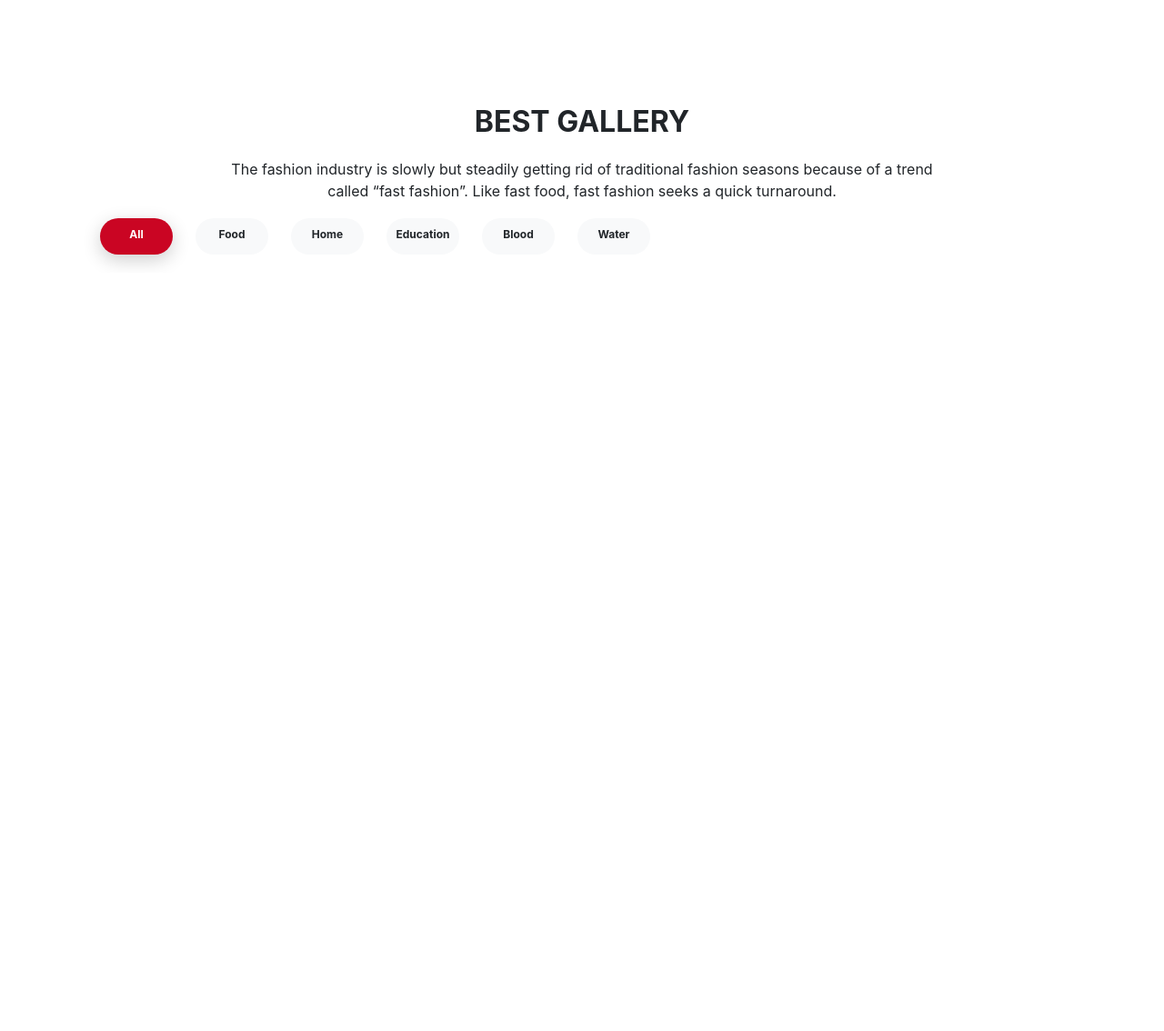
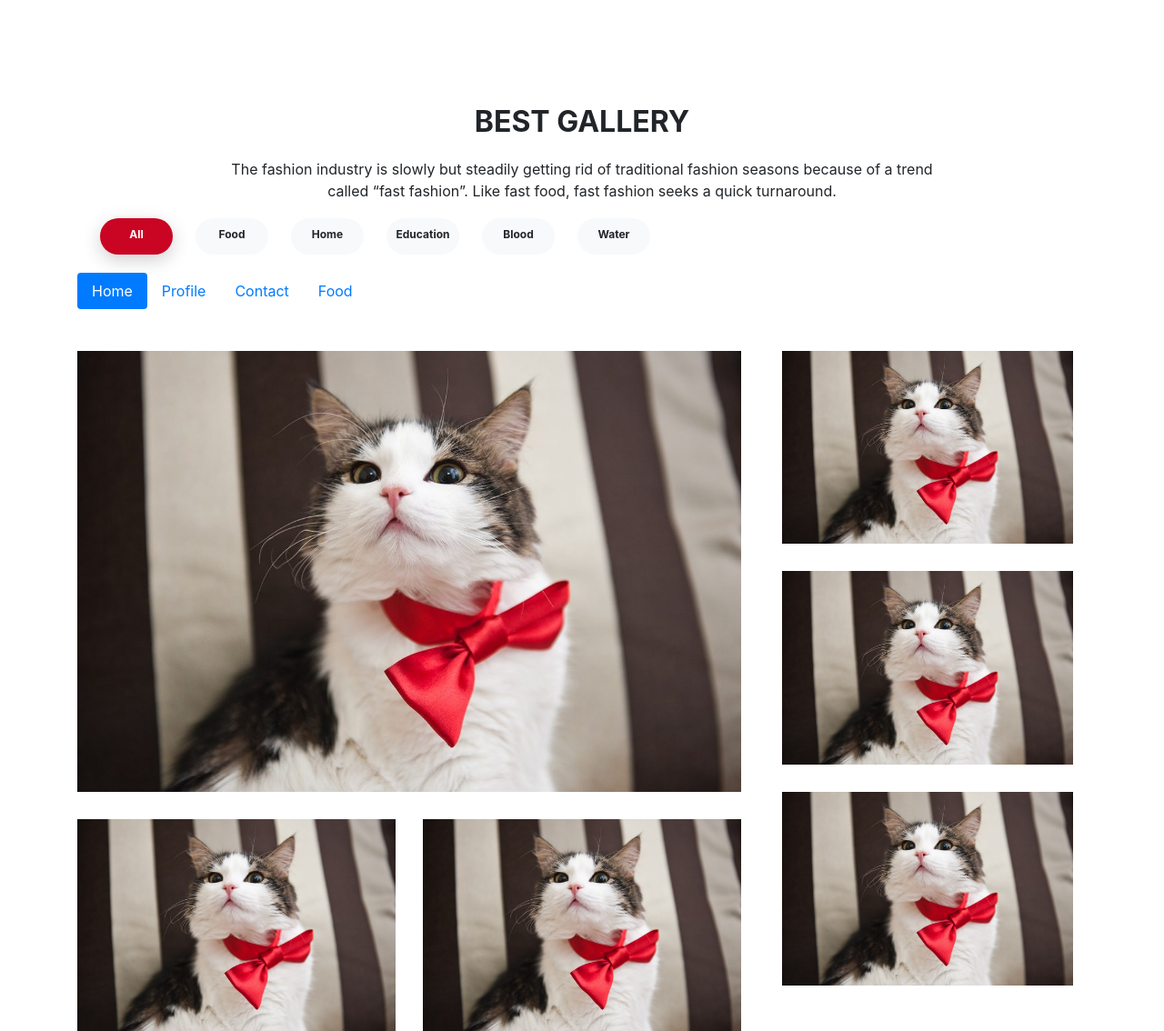
Before and after one commit to AlexZozulia/graduation-project, a website: page index.html in a window 1280 px wide. Shown: the part 8094-9228 px from the top of the page at 91% size. Before the commit the page ends 8394 px from the top, so only its background shows below. Drawn offline with nearby package versions, Linux system fonts and the light colour scheme; files that its build step writes are made by us from their sources; files whose address does not match are found by name; a web font is replaced by a local one.

Commit message:
Added gallery example, WIP

```diff
--- a/index.html
+++ b/index.html
@@ -17,7 +17,8 @@
             </div>
             <div class="col">
                 <i class="far fa-envelope"></i>
-                <span>Email:</span> <a title="Send contact e-mail" href="mailto:contact@red.org.pl">contact@red.org.pl</a>
+                <span>Email:</span> <a title="Send contact e-mail"
+                                       href="mailto:contact@red.org.pl">contact@red.org.pl</a>
             </div>
             <div class="col-5 text-right ">
                 <a href="#">
@@ -93,7 +94,7 @@
                 <div class="carousel-item active">
                     <img src="img/Component%201%20–%201.svg" class="d-block w-100" alt="...">
                     <div class="carousel-block">
-                        <h2 >Депозиты и кредиты в повседневной жизни</h2>
+                        <h2>Депозиты и кредиты в повседневной жизни</h2>
                         <p>Фонд «RED» В феврале проводит уроки по финансовой грамотности со старшеклассниками
                             Вроцловской школы.
                             Ученики знакомились с работой банковской системы и самыми популярными банковскими продуктами
@@ -219,7 +220,7 @@
                         <p>As flood water recedes from most parts of Bangladesh and tough challenges such as
                             scarcity.</p>
                         <a href="#" class="btn">
-                        <span>Подробнее</span><img src="img/Path%202.svg" alt="">
+                            <span>Подробнее</span><img src="img/Path%202.svg" alt="">
                         </a>
                     </div>
                     <div class="col-6 section-fund-right-block">
@@ -719,6 +720,76 @@
             <a class="badge badge-pill badge-light">Blood</a>
             <a class="badge badge-pill badge-light">Water</a>
         </div>
+
+        <ul class="nav nav-pills mb-3" id="pills-tab" role="tablist">
+            <li class="nav-item">
+                <a class="nav-link active" id="pills-home-tab" data-toggle="pill" href="#pills-home" role="tab"
+                   aria-controls="pills-home" aria-selected="true">Home</a>
+            </li>
+            <li class="nav-item">
+                <a class="nav-link" id="pills-profile-tab" data-toggle="pill" href="#pills-profile" role="tab"
+                   aria-controls="pills-profile" aria-selected="false">Profile</a>
+            </li>
+            <li class="nav-item">
+                <a class="nav-link" id="pills-contact-tab" data-toggle="pill" href="#pills-contact" role="tab"
+                   aria-controls="pills-contact" aria-selected="false">Contact</a>
+            </li>
+            <li class="nav-item">
+                <a class="nav-link" id="pills-food-tab" data-toggle="pill" href="#pills-food" role="tab"
+                   aria-controls="pills-food" aria-selected="false">Food</a>
+            </li>
+        </ul>
+
+        <div class="tab-content" id="pills-tabContent">
+            <div class="tab-pane fade show active" id="pills-home" role="tabpanel" aria-labelledby="pills-home-tab">
+                <div class="row">
+                    <div class="col-12 col-lg-8">
+                        <div class="row">
+                            <div class="col-12 card-img">
+                                <a href="img/eamWdm1u5Q.jpg" data-lightbox="roadtrip">
+                                    <img src="img/eamWdm1u5Q.jpg" alt="Mr. Cat" class="img-fluid">
+                                </a>
+                            </div>
+                        </div>
+                        <div class="row">
+                            <div class="col-12 col-lg-6 card-img">
+                                <a href="img/eamWdm1u5Q.jpg" data-lightbox="roadtrip">
+                                    <img src="img/eamWdm1u5Q.jpg" alt="Mr. Cat" class="img-fluid">
+                                </a>
+                            </div>
+                            <div class="col-12 col-lg-6 card-img">
+                                <a href="img/eamWdm1u5Q.jpg" data-lightbox="roadtrip">
+                                    <img src="img/eamWdm1u5Q.jpg" alt="Mr. Cat" class="img-fluid">
+                                </a>
+                            </div>
+                        </div>
+                    </div>
+                    <div class="col-12 col-lg-4">
+                        <div class="col-12 card-img">
+                            <a href="img/eamWdm1u5Q.jpg" data-lightbox="roadtrip">
+                                <img src="img/eamWdm1u5Q.jpg" alt="Mr. Cat" class="img-fluid">
+                            </a>
+                        </div>
+                        <div class="col-12 card-img">
+                            <a href="img/eamWdm1u5Q.jpg" data-lightbox="roadtrip">
+                                <img src="img/eamWdm1u5Q.jpg" alt="Mr. Cat" class="img-fluid">
+                            </a>
+                        </div>
+                        <div class="col-12 card-img">
+                            <a href="img/eamWdm1u5Q.jpg" data-lightbox="roadtrip">
+                                <img src="img/eamWdm1u5Q.jpg" alt="Mr. Cat" class="img-fluid">
+                            </a>
+                        </div>
+
+                    </div>
+                </div>
+            </div>
+            <div class="tab-pane fade" id="pills-profile" role="tabpanel" aria-labelledby="pills-profile-tab">2</div>
+            <div class="tab-pane fade" id="pills-contact" role="tabpanel" aria-labelledby="pills-contact-tab">3</div>
+            <div class="tab-pane fade" id="pills-food" role="tabpanel" aria-labelledby="pills-contact-tab">4</div>
+        </div>
+
+
     </div>
 </section>
 
--- a/scss/main-parts/_section-best-gallery.scss
+++ b/scss/main-parts/_section-best-gallery.scss
@@ -1,4 +1,4 @@
-.best-gallery{
+.best-gallery {
   background-color: #ffff;
   margin-top: 120px;
 
@@ -8,6 +8,7 @@
     text-align: center;
     margin-top: 20px;
   }
+
   p {
     overflow: hidden;
     height: 50px;
@@ -16,17 +17,19 @@
   }
 
 }
-    .span-gallery{
+
+.span-gallery {
   display: flex;
   flex-wrap: wrap;
   size: 130px;
-      .badge-pill:first-child{
+
+  .badge-pill:first-child {
     color: #ffff;
-        box-shadow:  0 6px 20px 0 rgba(0, 0, 0, 0.19);
+    box-shadow: 0 6px 20px 0 rgba(0, 0, 0, 0.19);
     margin-bottom: 20px;
   }
 
-      .badge-pill{
+  .badge-pill {
     height: 40px;
     width: 80px;
     padding-top: 12px;
@@ -35,3 +38,8 @@
   }
 
 }
+//Add proper classes
+.card-img{
+  margin-top: 30px;
+
+}
```
Also changed, not shown: dist/theme.css, 1 other file. Lines whose indentation alone changed are shown as unchanged.
